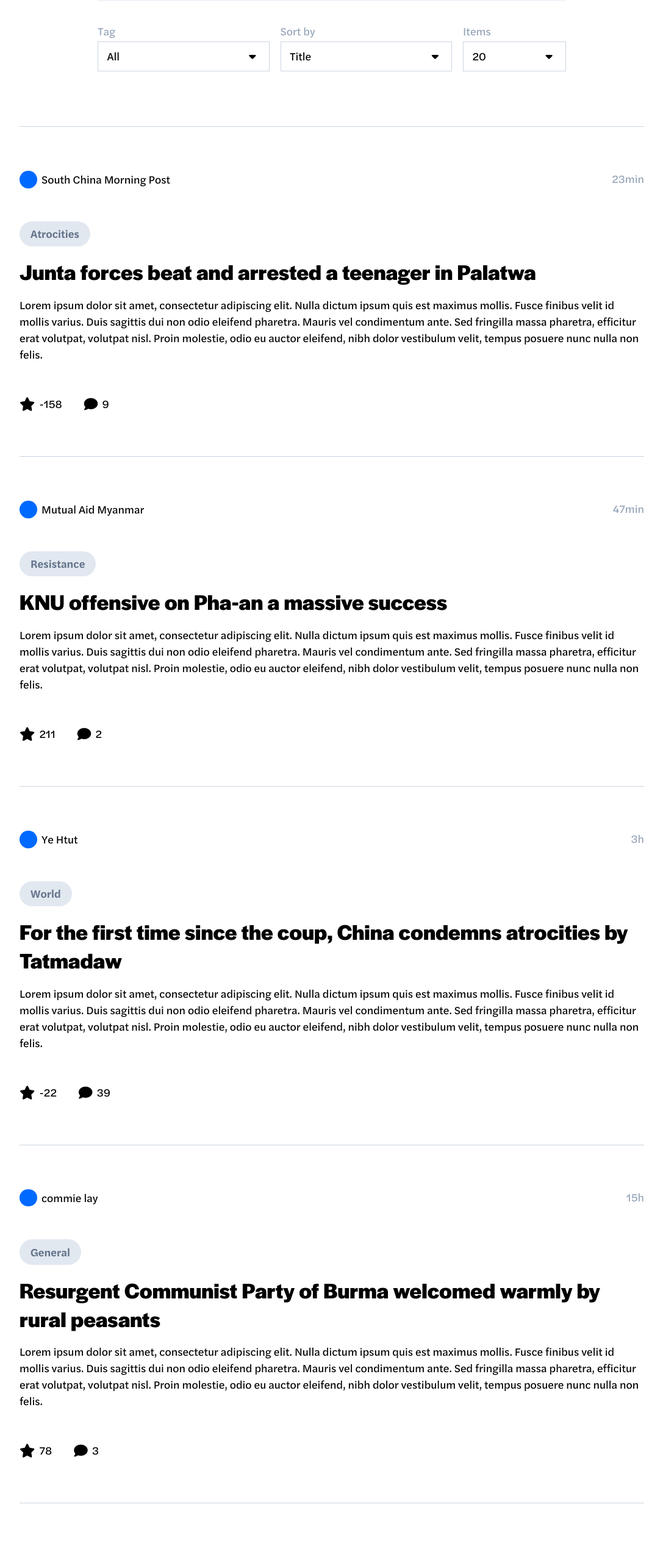
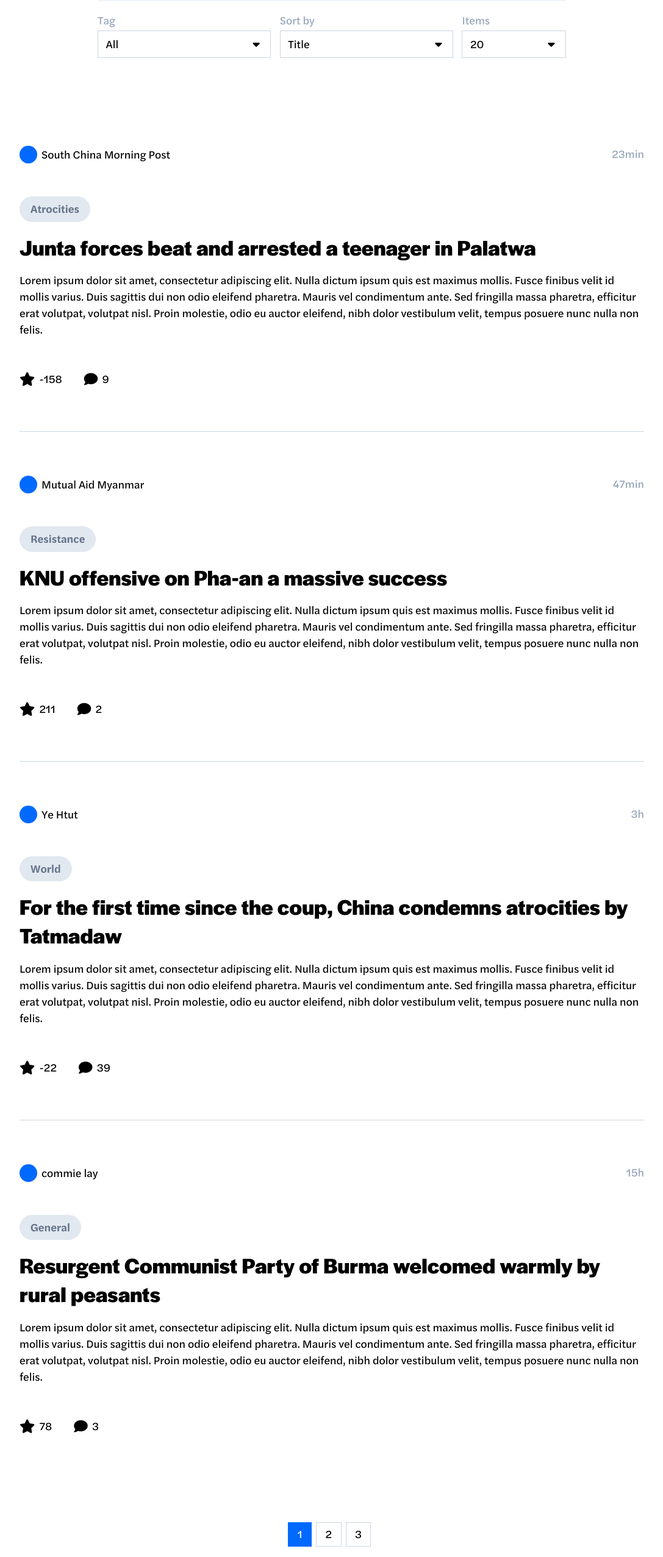
Before and after one commit to victorvoorhees/tharzy, a Next.js app in the folder tharzy-client/: page /posts in a window 1280 px wide. Shown: the part 234-2787 px from the top of the page at 61% size, without its empty margins (96-1183 px from the left). Built offline with nearby package versions, Linux system fonts and the light colour scheme.

Commit message:
Improved posts page design

```diff
--- a/tharzy-client/pages/posts/index.js
+++ b/tharzy-client/pages/posts/index.js
@@ -1,3 +1,4 @@
+import { useState } from 'react';
 import Search from '../../components/Search';
 import Select from '../../components/Select';
 import Styles from '../../styles/Posts.module.css';
@@ -46,6 +47,10 @@ export default function Posts() {
     const pageSizes = [20, 40, 80];
     const pages = [1, 2, 3];
 
+    const [ popUpVisible, setPopUpVisible ] = useState(true);
+
+    if (popUpVisible) setTimeout(() => setPopUpVisible(false), 3000)
+
 
 
     return (
@@ -59,12 +64,16 @@ export default function Posts() {
                 <Select label='Sort by' name='sortBy' options={sortOptions} />
                 <Select label='Items' name='pageSizes' options={pageSizes} />
             </div>
-
         </div>
+        {popUpVisible && (
+            <div className={Styles.found}>
+                <div className={Styles.iconWrapper}><i className={`fa-solid fa-lg fa-circle-check`}></i></div>
+                <div>Found {data.length} posts that match the criteria.</div>
+            </div>
+        )}
         <div className={Styles.container}>
             {data.map((item, index) => (
                 <div key={index} className={Styles.post}>
-                    <div>
                     <div className={Styles.info}>
                         <div className={Styles.profile}>
                             <div className={Styles.circle}></div>
@@ -74,9 +83,7 @@ export default function Posts() {
                     </div>
                     <div className={Styles.tag}>{item.tag}</div>
                     <h2>{item.title}</h2>
-
                     <p>{item.short}</p>
-                    </div>
                     <div className={Styles.interact}>
                         <div>
                             <i className={`fa-solid fa-lg fa-star`}></i>
--- a/tharzy-client/styles/Posts.module.css
+++ b/tharzy-client/styles/Posts.module.css
@@ -1,42 +1,48 @@
 .container {
-    display: grid;
-
-    grid-template-columns: 1fr;
-    padding-bottom: 5rem;
-    padding-top: 5rem;
+    margin-bottom: 4rem;
+    margin-top: 4rem;
 }
 
 .filters {
-    align-items: flex-end;
     display: flex;
     flex-direction: column;
     justify-content: space-between;
 }
 
+.found {
+    align-items: flex-start;
+    background-color: var(--green-200);
+    color: var(--green-800);
+    display: flex;
+    margin-top: 4rem;
+    padding: 1rem;
+}
+
+.iconWrapper {
+    height: 100%;
+    margin-right: 0.6rem;
+}
+
 .options {
     display: grid;
-    gap: 1rem;
-    grid-template-columns: 1fr 1fr 0.6fr;
+    gap: 0.8rem;
     width: 100%;
 }
 
 .search {
-    margin-bottom: 2rem;
+    margin-bottom: 1rem;
     width: 100%;
 }
 
 .post {
     border-bottom: 1px solid var(--slate-300);
-    display: flex;
-    flex-direction: column;
-    justify-content: space-between;
     padding-bottom: 4rem;
     padding-top: 4rem;
     transition: border-color 0.2s, transform 0.2s;
 }
 
-.post:first-of-type {
-    border-top: 1px solid var(--slate-300);
+.post:last-of-type {
+    border-bottom: 0;
 }
 
 .info {
@@ -96,6 +102,12 @@
     margin-right: 0.4rem;
 }
 
+.pagination {
+    margin-left: auto;
+    margin-right: auto;
+    width: fit-content;
+}
+
 .pagination > div {
     border: 1px solid var(--slate-300);
     display: inline-block;
@@ -126,6 +138,10 @@
         margin-right: auto;
         width: 540px;
     }
+
+    .options {
+        grid-template-columns: 1fr 1fr 0.6fr;
+    }
 }
 
 @media screen and (min-width: 768px) {
--- a/tharzy-client/styles/Select.module.css
+++ b/tharzy-client/styles/Select.module.css
@@ -34,10 +34,10 @@
     cursor: pointer;
     font-size: 1rem;
     outline: none;
-    padding: 0.6em 0.8em;
+    padding: 0.5rem 0.7rem;
     width: 100%;
 }
 
 .wrapper i {
-    margin-left: -1.8rem;
+    margin-left: -1.6rem;
 }
--- a/tharzy-client/styles/globals.css
+++ b/tharzy-client/styles/globals.css
@@ -60,6 +60,9 @@ For Lenin's sake, I can never make that final decision on which font to use. If
   --slate-300: rgb(203 213 225);
   --slate-400: rgb(148 163 184);
   --slate-500: rgb(100 116 139);
+  --green-200: rgb(187 247 208);
+  --green-800: rgb(22 101 52);
+  --green-900: rgb(20 83 45);
 }
 
 
```
Lines whose indentation alone changed are shown as unchanged.
